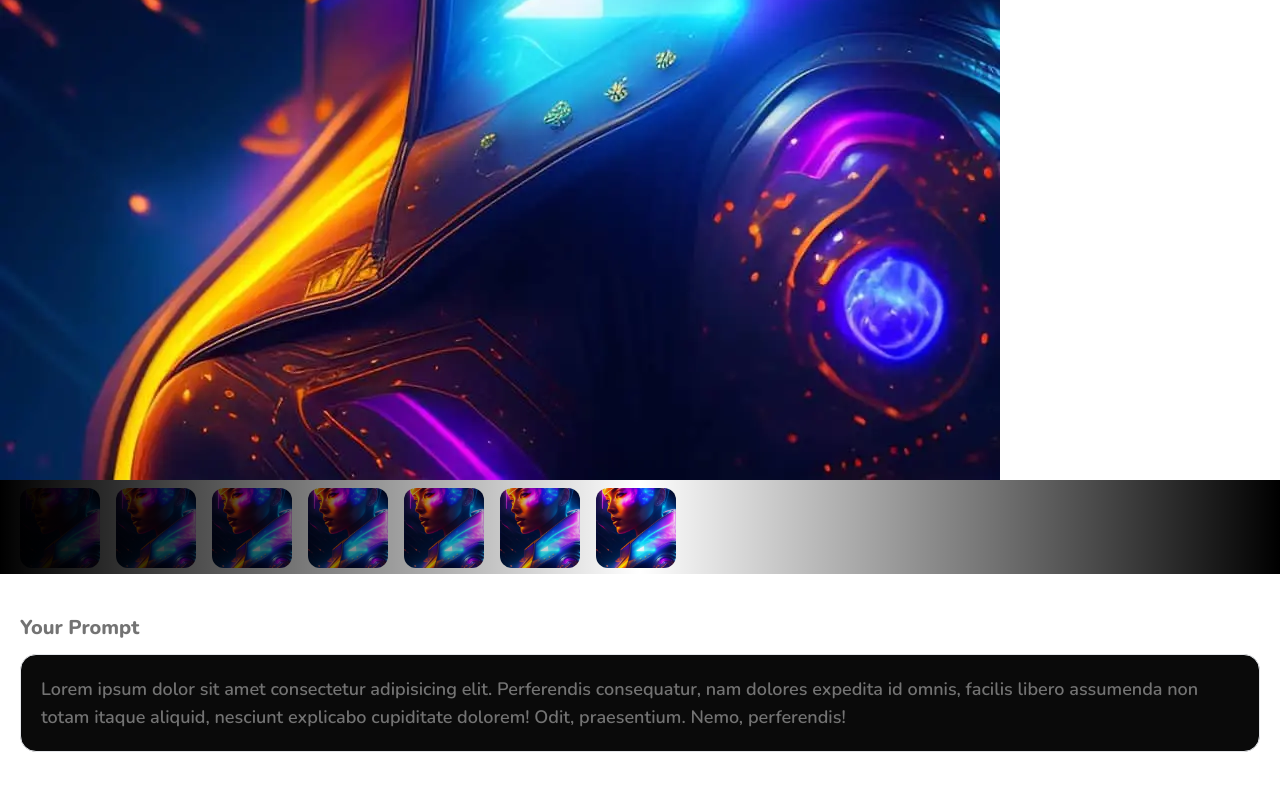
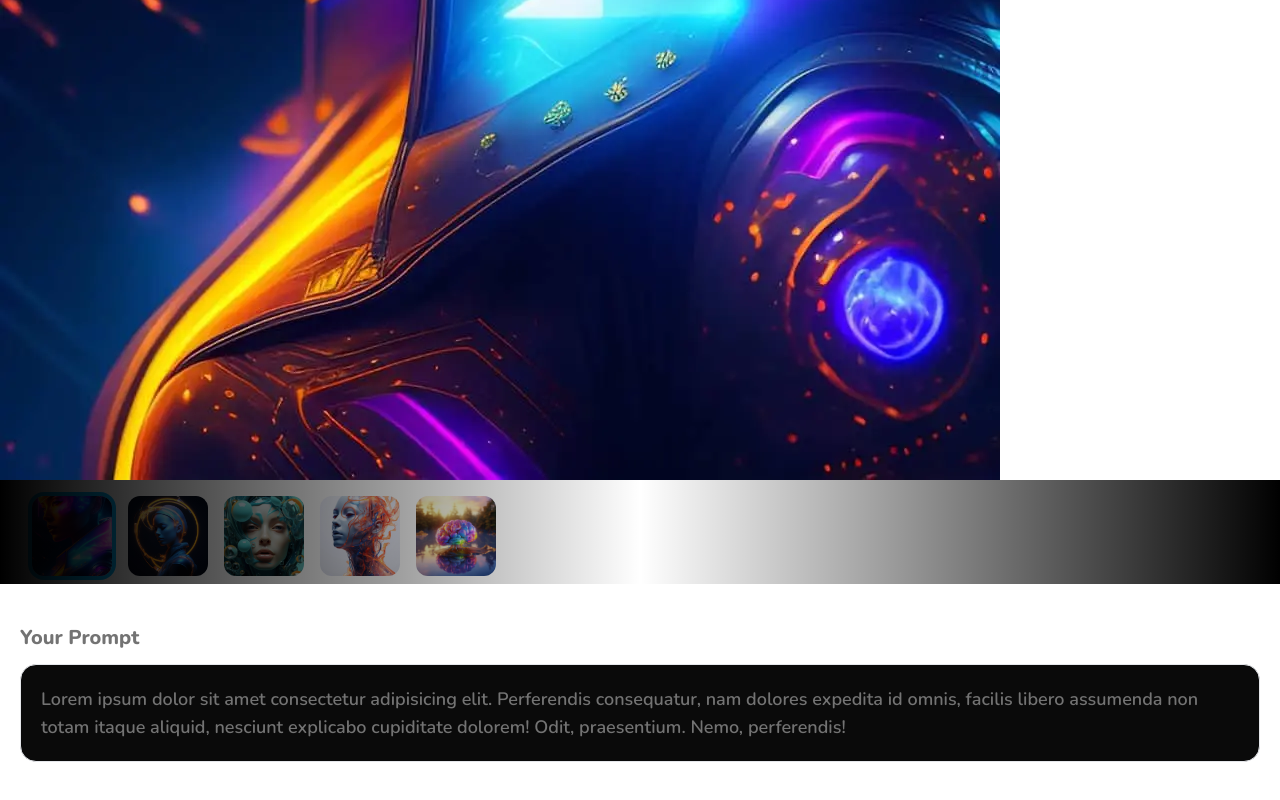
Before and after one commit to airplaneboy/replicate-MLM, a Next.js app: page /test in a window 1280 px wide. Shown: the part 1020-1820 px from the top of the page. Built offline with nearby package versions, Linux system fonts and the light colour scheme.

Commit message:
Made result route accept values from API

```diff
--- a/src/components/ImageCarousel.tsx
+++ b/src/components/ImageCarousel.tsx
@@ -1,36 +1,47 @@
-import Image from 'next/image';
-import Image1 from '../public/1.webp';
+import Image, { StaticImageData } from 'next/image';
+import { cn } from '@/utils/cn';
 
 const ImageCarousel = ({
   className = '',
   imageClass = '',
   vignette = false,
+  content,
+  setSelectedImageIndex,
+  selectedImageIndex,
 }: {
   className?: string | undefined;
   imageClass?: string | undefined;
   vignette?: boolean;
+  content?: { src: string | StaticImageData }[];
+  setSelectedImageIndex?: any;
+  selectedImageIndex?: number;
 }) => {
   return (
     <div className='relative'>
       {vignette && (
-        <div className=' inset-0 bg-gradient-to-r from-black via-transparent to-black z-10 absolute pointer-events-none' />
+        <div className=' inset-0 right-[-1px] bg-gradient-to-r from-black via-transparent to-black z-10 absolute pointer-events-none' />
       )}
       <div className={className + ' carousel rounded-box max-w-full'}>
-        {/* {content.map((item) => {
+        {content?.map((item: { src: string | StaticImageData }, index: number) => {
           return (
-            <div key={item.id} className={carouselItem}>
-              <Card title={item.title} detail={item.detail} />
-            </div>
+            <Image
+              onClick={() => {
+                setSelectedImageIndex(index);
+              }}
+              key={index}
+              alt='generated image'
+              src={item.src}
+              className={cn(selectedImageIndex == index && '!ring-info', imageClass, ' !ring-4 ring-transparent')}
+            />
           );
-        })} */}
+        })}
 
+        {/* <Image alt='generated image' src={Image1} className={imageClass} />
         <Image alt='generated image' src={Image1} className={imageClass} />
         <Image alt='generated image' src={Image1} className={imageClass} />
         <Image alt='generated image' src={Image1} className={imageClass} />
         <Image alt='generated image' src={Image1} className={imageClass} />
-        <Image alt='generated image' src={Image1} className={imageClass} />
-        <Image alt='generated image' src={Image1} className={imageClass} />
-        <Image alt='generated image' src={Image1} className={imageClass} />
+        <Image alt='generated image' src={Image1} className={imageClass} /> */}
       </div>
     </div>
   );
--- a/src/components/Result.tsx
+++ b/src/components/Result.tsx
@@ -1,16 +1,34 @@
+'use client';
 import ImageCarousel from './ImageCarousel';
 import Image from 'next/image';
 import Image1 from '../public/1.webp';
+import Image2 from '../public/2.webp';
+import Image3 from '../public/3.webp';
+import Image4 from '../public/4.webp';
+import Image5 from '../public/5.webp';
+import { useState } from 'react';
 
 const Result = () => {
+  const [images, setImages] = useState([
+    { src: Image1 },
+    { src: Image2 },
+    { src: Image3 },
+    { src: Image4 },
+    { src: Image5 },
+  ]);
+  const [selectedImageIndex, setSelectedImageIndex] = useState(0);
+
   return (
     <div className='h-full min-h-screen w-full flex justify-between flex-col gap-5'>
       <div>
-        <Image alt='generated image' src={Image1} className='!rounded-none' />
+        <Image alt='generated image' src={images[selectedImageIndex].src} className='!rounded-none' />
         <ImageCarousel
           imageClass='object-cover h-20 max-h-[80px] min-w-[80px] max-w-[80px] rounded-xl'
-          className='space-x-4 !rounded-none px-5 mt-2'
+          className='space-x-4 !rounded-none px-8 py-2 mt-2'
           vignette={true}
+          setSelectedImageIndex={setSelectedImageIndex}
+          selectedImageIndex={selectedImageIndex}
+          content={[{ src: Image1 }, { src: Image2 }, { src: Image3 }, { src: Image4 }, { src: Image5 }]}
         />
       </div>
 
```
